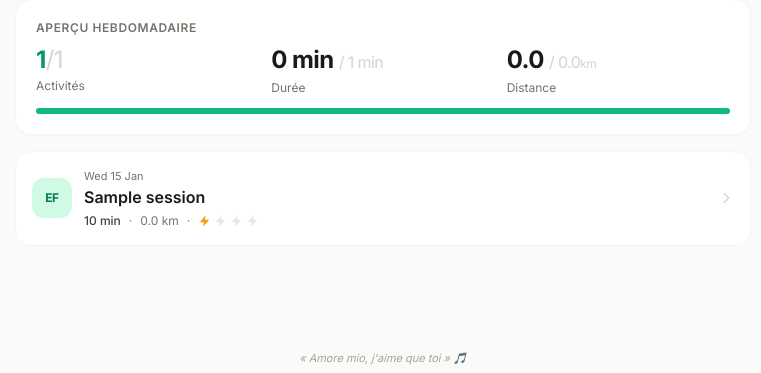
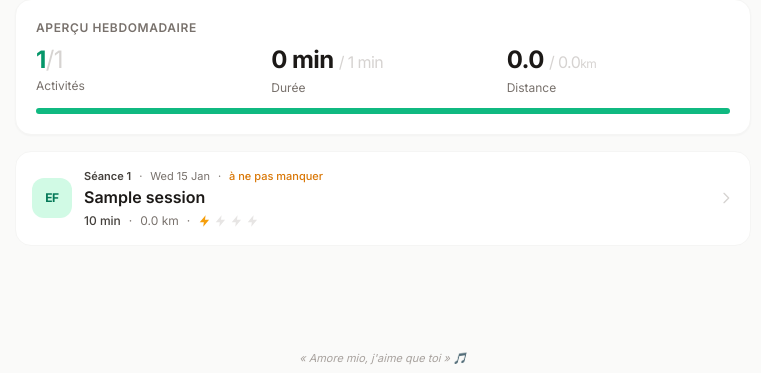
Before and after one commit to loptick-code/mimi-coach, a FastAPI app: template app/templates/week.html in a window 1280 px wide. Shown: the part 93-466 px from the top of the page, without its empty margins (257-1018 px from the left). Run offline with FastAPI, Linux system fonts and the light colour scheme; the template is opened without the code that fills it: most values are stand-ins (such as "Sample title", 1, 10 or a date in 2020); some libraries are stand-ins or nearby versions.

Commit message:
Affiche numéro de séance et tag "à ne pas manquer" dans la liste hebdo
Co-Authored-By: Claude Opus 4.7 (1M context) <noreply@anthropic.com>

```diff
--- a/app/templates/week.html
+++ b/app/templates/week.html
@@ -83,7 +83,11 @@
         {{ session_icon(s) }}
         <div class="flex-1 min-w-0">
           <div class="flex items-center gap-2 text-[11px] text-stone-500 mb-0.5 flex-wrap">
+            <span class="font-semibold text-stone-700">Séance {{ loop.index }}</span>
+            <span>·</span>
             <span>{{ s.date.strftime("%a %d %b") }}</span>
+            <span>·</span>
+            <span class="text-amber-600 font-medium">à ne pas manquer</span>
             {% if s.feedback %}
               <span>·</span>
               {{ feedback_pill(s.feedback, with_label=False) }}
```
